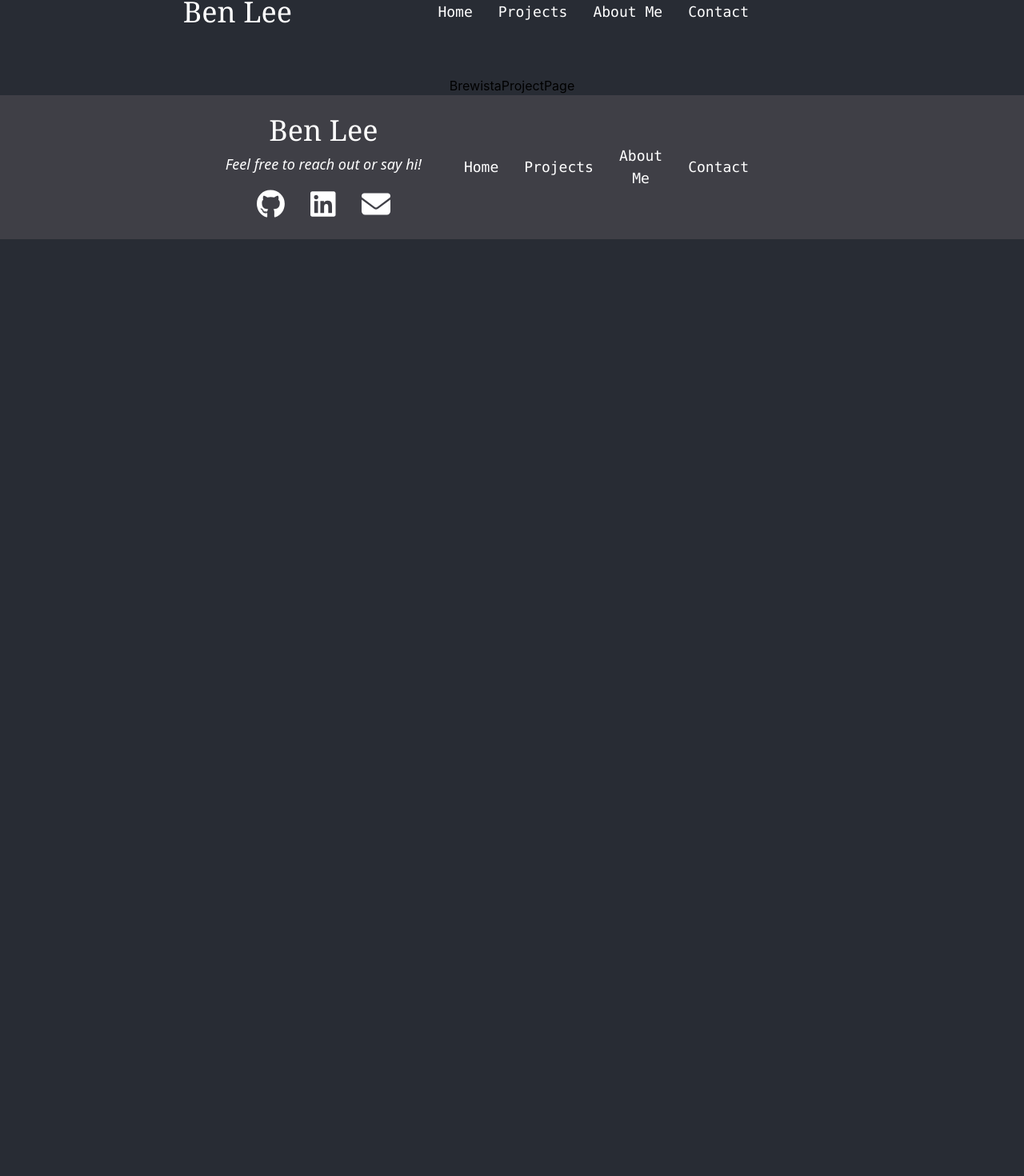
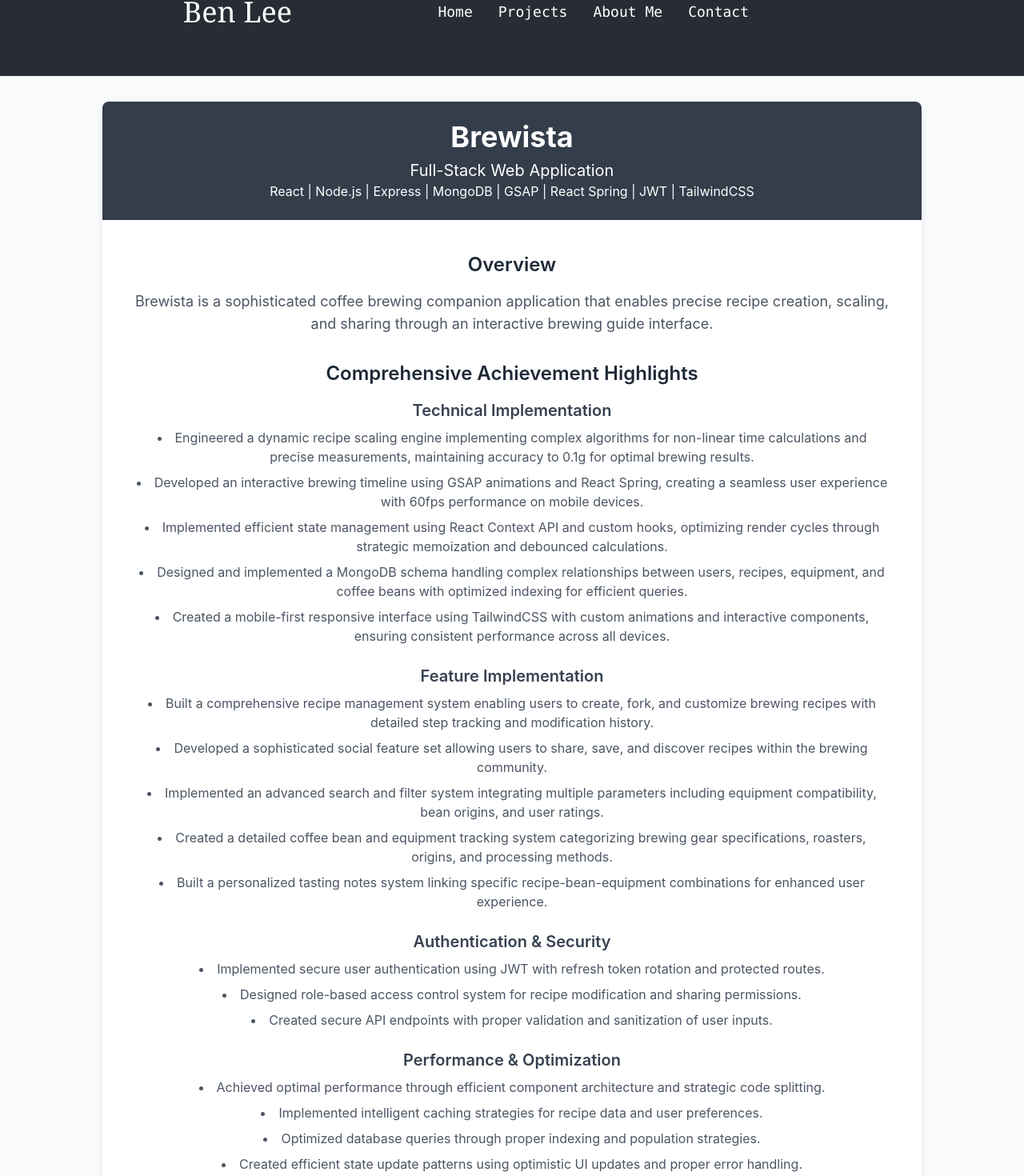
Before and after one commit to benjaehyun/react-portfolio, a React (Create React App) app: page /projects/brewista in a window 1280 px wide. Shown: the part 65-1535 px from the top of the page at 80% size. Before the commit the page ends 800 px from the top, so only its background shows below. Built offline with nearby package versions, Linux system fonts and the light colour scheme.

Commit message:
adjusted error on about page and added placeholder page for brewista

```diff
--- a/src/pages/AboutPage/AboutPage.jsx
+++ b/src/pages/AboutPage/AboutPage.jsx
@@ -1,5 +1,23 @@
-import { PythonOriginal, JavascriptOriginal, ReactOriginal, ExpressOriginal, Html5Original, Css3Original, BootstrapOriginal, TailwindcssPlain, DjangoPlainWordmark, MongodbOriginal, PostgresqlOriginal, GithubOriginal, AmazonwebservicesOriginal, NodejsOriginal } from 'devicons-react';
+// import { PythonOriginal, JavascriptOriginal, ReactOriginal, ExpressOriginal, Html5Original, Css3Original, BootstrapOriginal, TailwindcssPlain, DjangoPlainWordmark, MongodbOriginal, PostgresqlOriginal, GithubOriginal, AmazonwebservicesOriginal, NodejsOriginal } from 'devicons-react';
+import {
+    DiJavascript1 as JavascriptOriginal,
+    DiPython as PythonOriginal,
+    DiReact as ReactOriginal,
+    DiNodejs as NodejsOriginal,
+    DiHtml5 as Html5Original,
+    DiCss3 as Css3Original,
+    DiMongodb as MongodbOriginal,
+    DiPostgresql as PostgresqlOriginal,
+    DiGithub as GithubOriginal,
+  } from 'react-icons/di';
 
+  import {
+    SiExpress as ExpressOriginal,
+    SiBootstrap as BootstrapOriginal,
+    SiTailwindcss as TailwindcssPlain,
+    SiDjango as DjangoPlainWordmark,
+    SiAmazonaws as AmazonwebservicesOriginal,
+  } from 'react-icons/si';
 
 
 
--- a/src/pages/BrewistaProjectPage/BrewistaProjectPage.jsx
+++ b/src/pages/BrewistaProjectPage/BrewistaProjectPage.jsx
@@ -3,6 +3,60 @@ import React from 'react'
 export default function BrewistaProjectPage({isMobileMenuOpen}) {
     const paddingTopClass = isMobileMenuOpen ? 'pt-60' : 'pt-24';
     return (
-        <div className={`${isMobileMenuOpen}`}>BrewistaProjectPage</div>
+        <div className="min-h-screen bg-gray-50 flex flex-col items-center py-8 px-4 sm:px-8">
+        <div className="max-w-5xl w-full bg-white shadow-lg rounded-lg overflow-hidden">
+          <header className="bg-gray-800/90 text-white text-center py-6 px-4">
+            <h1 className="text-3xl sm:text-4xl font-bold">Brewista</h1>
+            <p className="mt-2 text-lg sm:text-xl">Full-Stack Web Application</p>
+            <p className="text-sm sm:text-base">React | Node.js | Express | MongoDB | GSAP | React Spring | JWT | TailwindCSS</p>
+          </header>
+
+          <main className="p-6 sm:p-10">
+            <section className="mb-8">
+              <h2 className="text-2xl font-semibold text-gray-800 mb-4">Overview</h2>
+              <p className="text-gray-600 text-base sm:text-lg">
+                Brewista is a sophisticated coffee brewing companion application that enables precise recipe creation, scaling, and sharing through an interactive brewing guide interface.
+              </p>
+            </section>
+
+            <section className="mb-8">
+              <h2 className="text-2xl font-semibold text-gray-800 mb-4">Comprehensive Achievement Highlights</h2>
+
+              <h3 className="text-xl font-semibold text-gray-700 mb-2">Technical Implementation</h3>
+              <ul className="list-disc list-inside space-y-2 text-gray-600">
+                <li>Engineered a dynamic recipe scaling engine implementing complex algorithms for non-linear time calculations and precise measurements, maintaining accuracy to 0.1g for optimal brewing results.</li>
+                <li>Developed an interactive brewing timeline using GSAP animations and React Spring, creating a seamless user experience with 60fps performance on mobile devices.</li>
+                <li>Implemented efficient state management using React Context API and custom hooks, optimizing render cycles through strategic memoization and debounced calculations.</li>
+                <li>Designed and implemented a MongoDB schema handling complex relationships between users, recipes, equipment, and coffee beans with optimized indexing for efficient queries.</li>
+                <li>Created a mobile-first responsive interface using TailwindCSS with custom animations and interactive components, ensuring consistent performance across all devices.</li>
+              </ul>
+
+              <h3 className="text-xl font-semibold text-gray-700 mt-6 mb-2">Feature Implementation</h3>
+              <ul className="list-disc list-inside space-y-2 text-gray-600">
+                <li>Built a comprehensive recipe management system enabling users to create, fork, and customize brewing recipes with detailed step tracking and modification history.</li>
+                <li>Developed a sophisticated social feature set allowing users to share, save, and discover recipes within the brewing community.</li>
+                <li>Implemented an advanced search and filter system integrating multiple parameters including equipment compatibility, bean origins, and user ratings.</li>
+                <li>Created a detailed coffee bean and equipment tracking system categorizing brewing gear specifications, roasters, origins, and processing methods.</li>
+                <li>Built a personalized tasting notes system linking specific recipe-bean-equipment combinations for enhanced user experience.</li>
+              </ul>
+
+              <h3 className="text-xl font-semibold text-gray-700 mt-6 mb-2">Authentication & Security</h3>
+              <ul className="list-disc list-inside space-y-2 text-gray-600">
+                <li>Implemented secure user authentication using JWT with refresh token rotation and protected routes.</li>
+                <li>Designed role-based access control system for recipe modification and sharing permissions.</li>
+                <li>Created secure API endpoints with proper validation and sanitization of user inputs.</li>
+              </ul>
+
+              <h3 className="text-xl font-semibold text-gray-700 mt-6 mb-2">Performance & Optimization</h3>
+              <ul className="list-disc list-inside space-y-2 text-gray-600">
+                <li>Achieved optimal performance through efficient component architecture and strategic code splitting.</li>
+                <li>Implemented intelligent caching strategies for recipe data and user preferences.</li>
+                <li>Optimized database queries through proper indexing and population strategies.</li>
+                <li>Created efficient state update patterns using optimistic UI updates and proper error handling.</li>
+              </ul>
+            </section>
+          </main>
+        </div>
+      </div>
     )
 }
```
